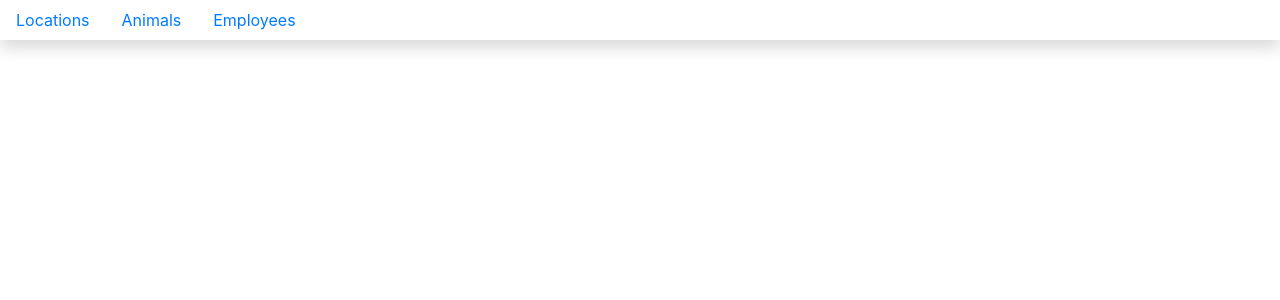
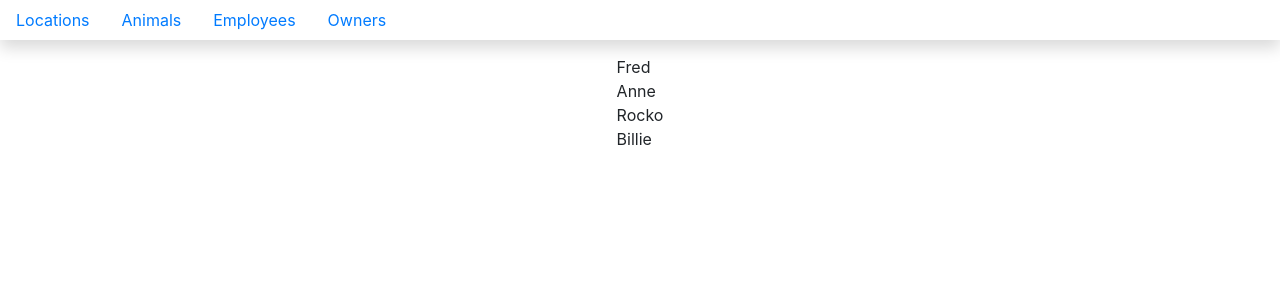
Before and after one commit to anneraev/React-Kennels, a React (Create React App) app: page /owners in a window 1280 px wide. Shown: the top 300 px of the page. Built offline with nearby package versions, Linux system fonts and the light colour scheme.

Commit message:
added owners section

```diff
--- a/src/components/ApplicationViews.js
+++ b/src/components/ApplicationViews.js
@@ -3,6 +3,7 @@ import React, { Component } from "react";
 import AnimalList from "./animal/animalList";
 import LocationList from "./Location/LocationList";
 import EmployeeList from "./Employee/EmployeeList";
+import OwnersList from "./owner/OwnersList";
 
 export default class ApplicationViews extends Component {
 
@@ -27,10 +28,18 @@ export default class ApplicationViews extends Component {
         { id: 6, name: "Checkers" }
     ]
 
+    ownersFromAPI = [
+        {id: 1, name: "Fred"},
+        {id: 2, name: "Anne"},
+        {id: 3, name: "Rocko"},
+        {id: 4, name: "Billie"}
+    ]
+
     state = {
         employees: this.employeesFromAPI,
         locations: this.locationsFromAPI,
-        animals: this.animalsFromAPI
+        animals: this.animalsFromAPI,
+        owners: this.ownersFromAPI,
     }
 
     render() {
@@ -45,6 +54,9 @@ export default class ApplicationViews extends Component {
                 <Route path="/employees" render={(props) => {
                     return <EmployeeList employees={this.state.employees} />
                 }} />
+                <Route path="/owners" render={(props) => {
+                    return <OwnersList owners={this.state.owners} />
+                }} />
             </React.Fragment>
         )
     }
--- a/src/components/Location/LocationList.js
+++ b/src/components/Location/LocationList.js
@@ -5,12 +5,14 @@ export default class Location extends Component {
     render() {
         console.log("locations props", this.props.locations);
         return (
-            this.props.locations.map(location =>
+            <section className = "location">
+            {this.props.locations.map(location =>
                 <div key ={location.id}>
                 <span>{location.name}</span>
                 <span>{location.address}</span>
                 </div>
-                )
+                )}
+                </section>
         )
     }
 }
--- a/src/components/nav/NavBar.js
+++ b/src/components/nav/NavBar.js
@@ -16,6 +16,9 @@ export default class NavBar extends Component {
                     <li className="nav-item">
                         <Link className="nav-link" to="/employees">Employees</Link>
                     </li>
+                    <li className="nav-item">
+                        <Link className="nav-link" to="/owners">Owners</Link>
+                    </li>
                 </ul>
             </nav>
         )
--- /dev/null
+++ b/src/components/owner/OwnersList.js
@@ -0,0 +1,13 @@
+import React, { Component } from "react";
+
+export default class OwnersList extends Component {
+    render() {
+        return(
+            <section className="owners">
+            {this.props.owners.map(owner =>
+                <div key={owner.id}>{owner.name}</div>
+            )}
+            </section>
+        )
+    }
+}
```
